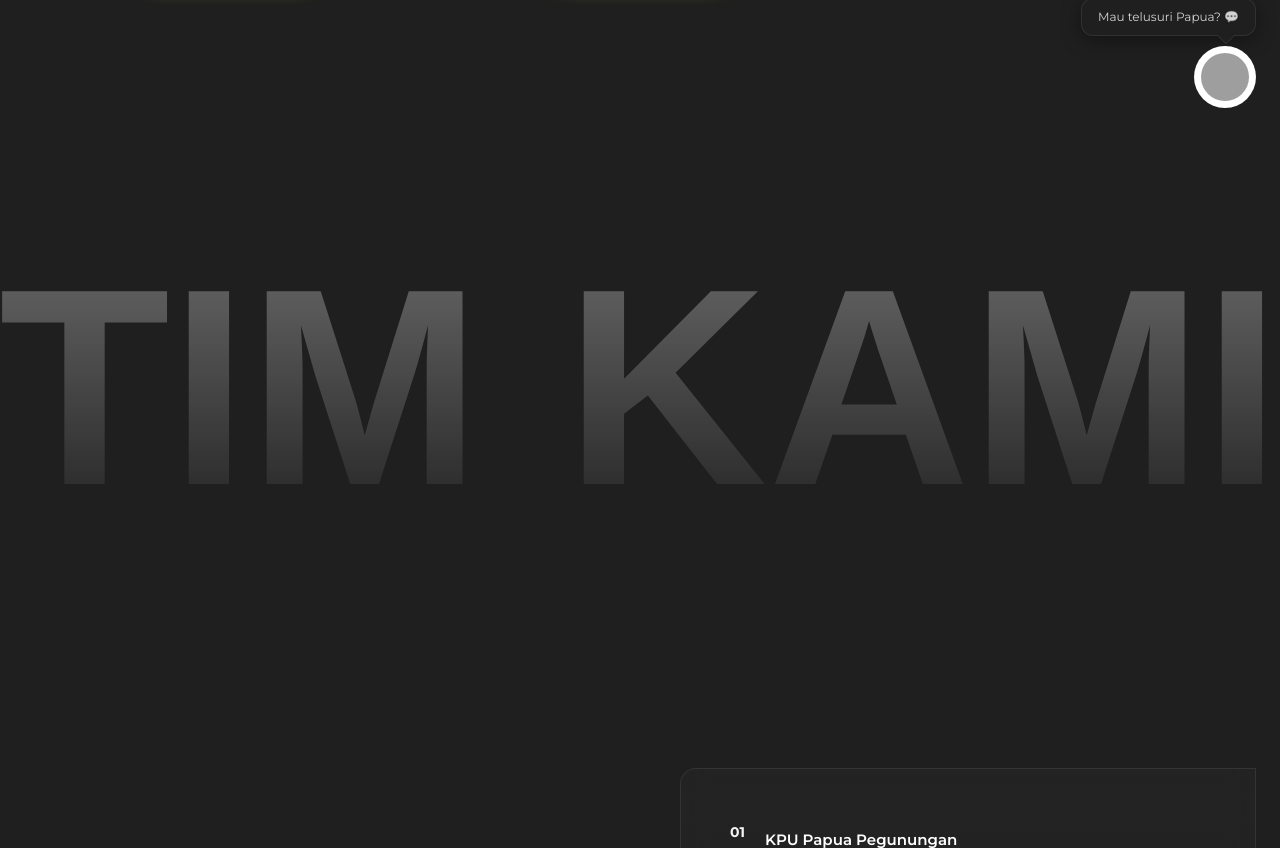
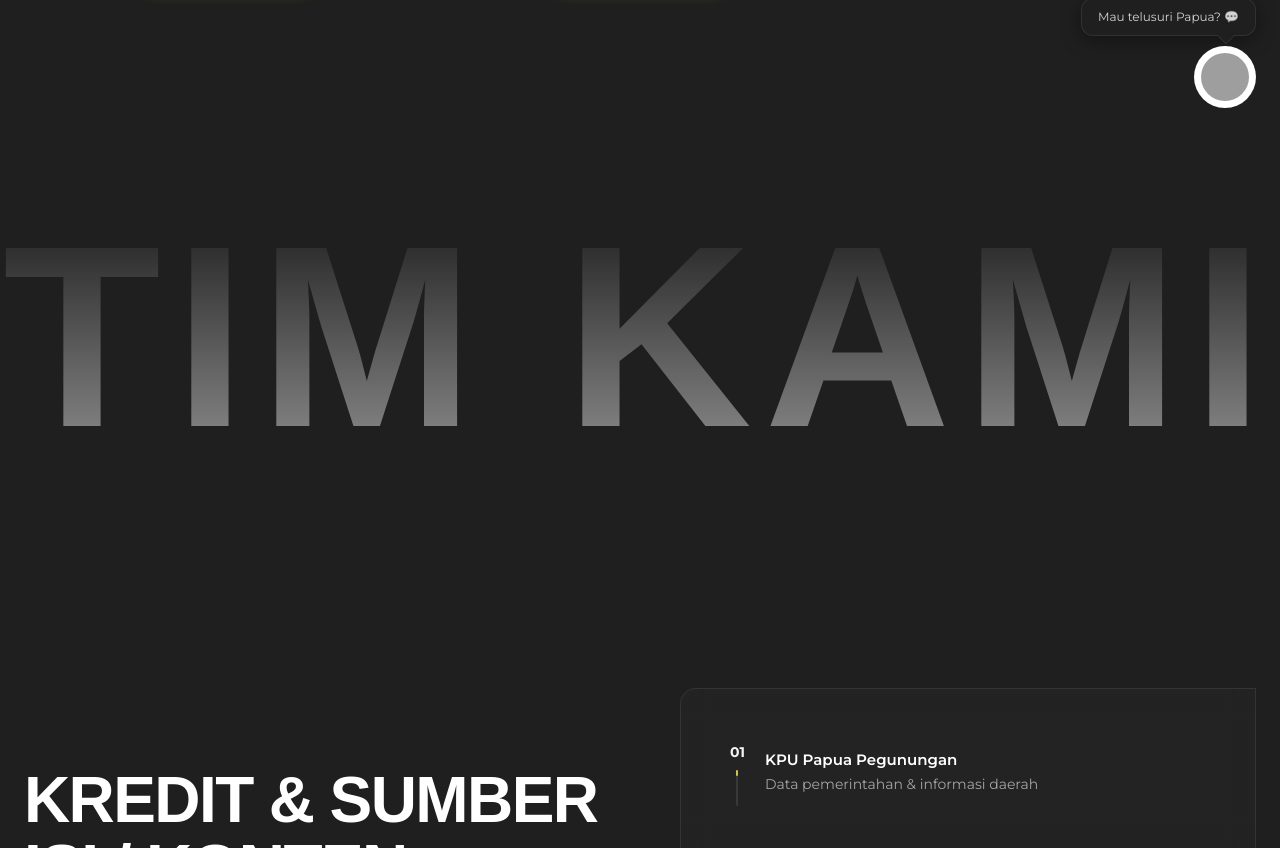
Before and after one commit to ramarfx/papualoka, a Next.js app: page /about in a window 1280 px wide. Shown: the part 668-1516 px from the top of the page. Built offline with nearby package versions, Linux system fonts and the light colour scheme; grey boxes are pictures that could not be loaded; a web font is replaced by a local one.

Commit message:
feat: add animated TimKamiHeading component with Framer Motion entry effects

```diff
--- a/src/components/about/tim-kami-heading.tsx
+++ b/src/components/about/tim-kami-heading.tsx
@@ -31,24 +31,23 @@ const letterVariants: Variants = {
 
 export default function TimKamiHeading() {
   return (
-    <section className="relative flex items-center justify-center w-full overflow-hidden bg-[#1F1F1F] h-[250px] sm:h-[300px] md:h-[400px] lg:h-[500px]">
+    <section className="relative flex items-center w-full overflow-hidden bg-[#1F1F1F] min-h-[160px] sm:min-h-[220px] md:min-h-[320px] lg:min-h-[420px] py-4 sm:py-8">
       <motion.h2
         variants={containerVariants}
         initial="hidden"
         animate="visible"
         className="
+          w-full
           font-heading
           font-black
           uppercase
-          leading-[0.85]
+          leading-none
           text-center
           whitespace-nowrap
           select-none
-          text-[60px]
-          sm:text-[100px]
-          md:text-[160px]
-          lg:text-[220px]
-          xl:text-[280px]
+          tracking-wider
+          text-[20.2vw]
+          px-0
         "
       >
         {text.split("").map((char, index) =>
@@ -60,9 +59,9 @@ export default function TimKamiHeading() {
                 variants={letterVariants}
                 className="
                   inline-block
-                  bg-linear-to-b
-                  from-white/30
-                  to-white/5
+                  bg-linear-to-t
+                  from-white/50
+                  to-white/0
                   bg-clip-text
                   text-transparent
                   blur-[0.3px]
```
